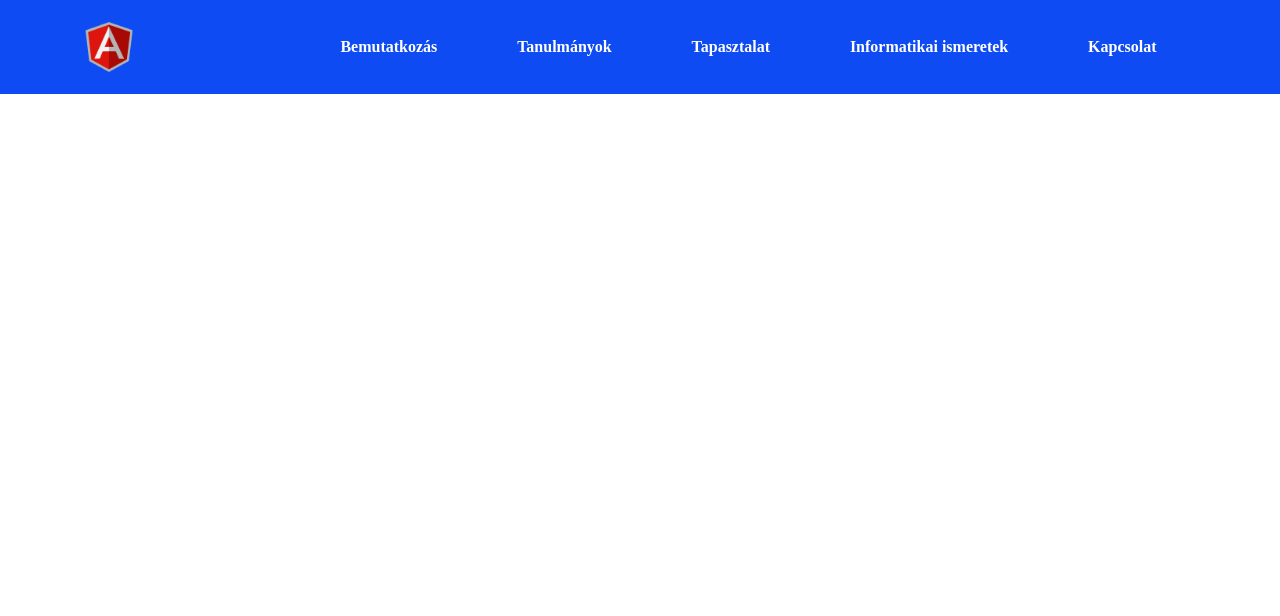
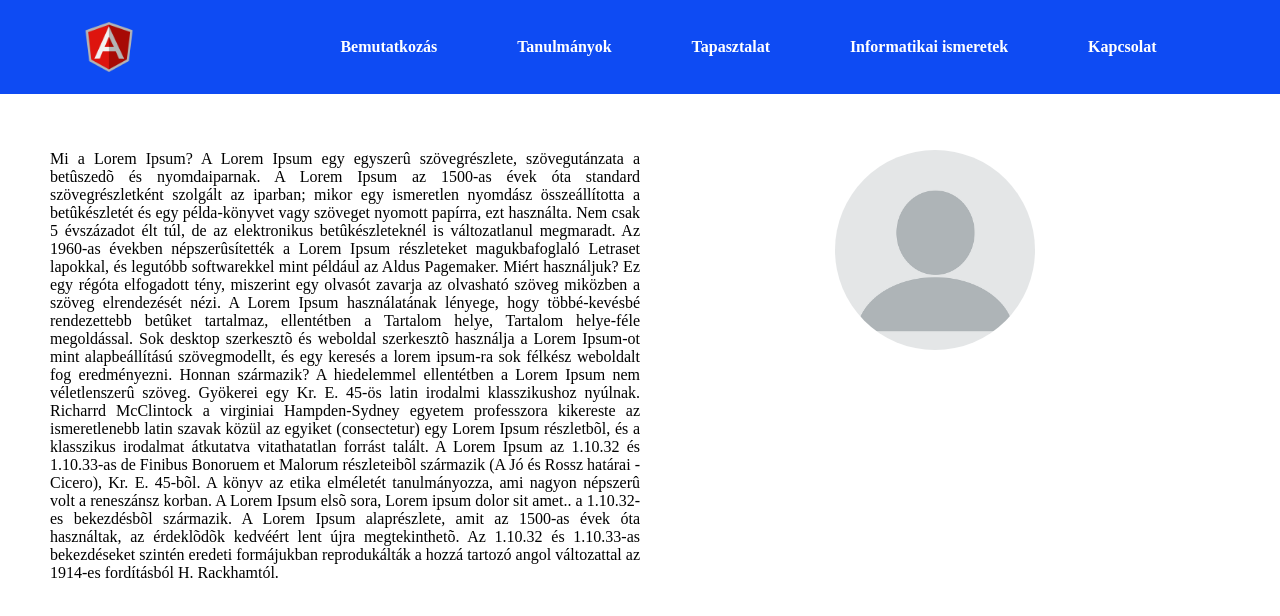
Before and after one commit to vadam992/angular-cv, an Angular app: page / in a window 1280 px wide. Shown: the top 616 px of the page. Built offline with nearby package versions, Linux system fonts and the light colour scheme.

Commit message:
inrtoduction component

```diff
--- a/src/app/app.component.html
+++ b/src/app/app.component.html
@@ -1 +1,3 @@
 <app-header></app-header>
+
+<app-introduction></app-introduction>
--- a/src/app/header/header.component.scss
+++ b/src/app/header/header.component.scss
@@ -43,7 +43,7 @@
     left: 0;
     right: 0;
     top: 0;
-    padding: 0 !important;
+    padding: 5px 0 !important;
     box-shadow: 0 0 4px rgba(0,0,0,.14), 0 4px 8px rgba(0,0,0,.28);
     animation: .6s slideDown forwards;
   }
--- /dev/null
+++ b/src/app/introduction/introduction.component.html
@@ -0,0 +1,22 @@
+<section id="introduction">
+    <div class="container">
+        <div class="row">
+            <div class="column content-introduction">
+                    Mi a Lorem Ipsum?
+                    A Lorem Ipsum egy egyszerû szövegrészlete, szövegutánzata a betûszedõ és nyomdaiparnak. A Lorem Ipsum az 1500-as évek óta standard szövegrészletként szolgált az iparban; mikor egy ismeretlen nyomdász összeállította a betûkészletét és egy példa-könyvet vagy szöveget nyomott papírra, ezt használta. Nem csak 5 évszázadot élt túl, de az elektronikus betûkészleteknél is változatlanul megmaradt. Az 1960-as években népszerûsítették a Lorem Ipsum részleteket magukbafoglaló Letraset lapokkal, és legutóbb softwarekkel mint például az Aldus Pagemaker.
+
+                    Miért használjuk?
+                    Ez egy régóta elfogadott tény, miszerint egy olvasót zavarja az olvasható szöveg miközben a szöveg elrendezését nézi. A Lorem Ipsum használatának lényege, hogy többé-kevésbé rendezettebb betûket tartalmaz, ellentétben a Tartalom helye, Tartalom helye-féle megoldással. Sok desktop szerkesztõ és weboldal szerkesztõ használja a Lorem Ipsum-ot mint alapbeállítású szövegmodellt, és egy keresés a lorem ipsum-ra sok félkész weboldalt fog eredményezni.
+
+
+                    Honnan származik?
+                    A hiedelemmel ellentétben a Lorem Ipsum nem véletlenszerû szöveg. Gyökerei egy Kr. E. 45-ös latin irodalmi klasszikushoz nyúlnak. Richarrd McClintock a virginiai Hampden-Sydney egyetem professzora kikereste az ismeretlenebb latin szavak közül az egyiket (consectetur) egy Lorem Ipsum részletbõl, és a klasszikus irodalmat átkutatva vitathatatlan forrást talált. A Lorem Ipsum az 1.10.32 és 1.10.33-as de Finibus Bonoruem et Malorum részleteibõl származik (A Jó és Rossz határai - Cicero), Kr. E. 45-bõl. A könyv az etika elméletét tanulmányozza, ami nagyon népszerû volt a reneszánsz korban. A Lorem Ipsum elsõ sora, Lorem ipsum dolor sit amet.. a 1.10.32-es bekezdésbõl származik.
+
+                    A Lorem Ipsum alaprészlete, amit az 1500-as évek óta használtak, az érdeklõdõk kedvéért lent újra megtekinthetõ. Az 1.10.32 és 1.10.33-as bekezdéseket szintén eredeti formájukban reprodukálták a hozzá tartozó angol változattal az 1914-es fordításból H. Rackhamtól.
+            </div>
+            <div class="column image-introduction">
+                <img src="/assets/img/profile.png" alt="">
+            </div>
+        </div>
+    </div>
+</section>
--- /dev/null
+++ b/src/app/introduction/introduction.component.scss
@@ -0,0 +1,27 @@
+#introduction{
+    padding: 150px 50px;
+    .row{
+        display: flex;
+        justify-content: space-around;
+        align-content: center;
+        @media (max-width: 992px) {
+            flex-direction: column;
+        }
+        .column{
+            width: 50%;
+            @media (max-width: 992px) {
+                width: 100%;
+            }
+        }
+        .content-introduction{
+            text-align: justify;
+        }
+        .image-introduction{
+            text-align: center;
+            img{
+                max-width: 200px;
+                border-radius: 100%;
+            }
+        }
+    }
+}
--- /dev/null
+++ b/src/app/introduction/introduction.component.ts
@@ -0,0 +1,15 @@
+import { Component, OnInit } from '@angular/core';
+
+@Component({
+  selector: 'app-introduction',
+  templateUrl: './introduction.component.html',
+  styleUrls: ['./introduction.component.scss']
+})
+export class IntroductionComponent implements OnInit {
+
+  constructor() {
+
+  }
+  ngOnInit(): void {
+  }
+}
```
Also changed, not shown: src/app/app.module.ts (+6 -2 lines), src/assets/img/profile.png (added), 1 other file (tests, documents, lock files or other folders).
